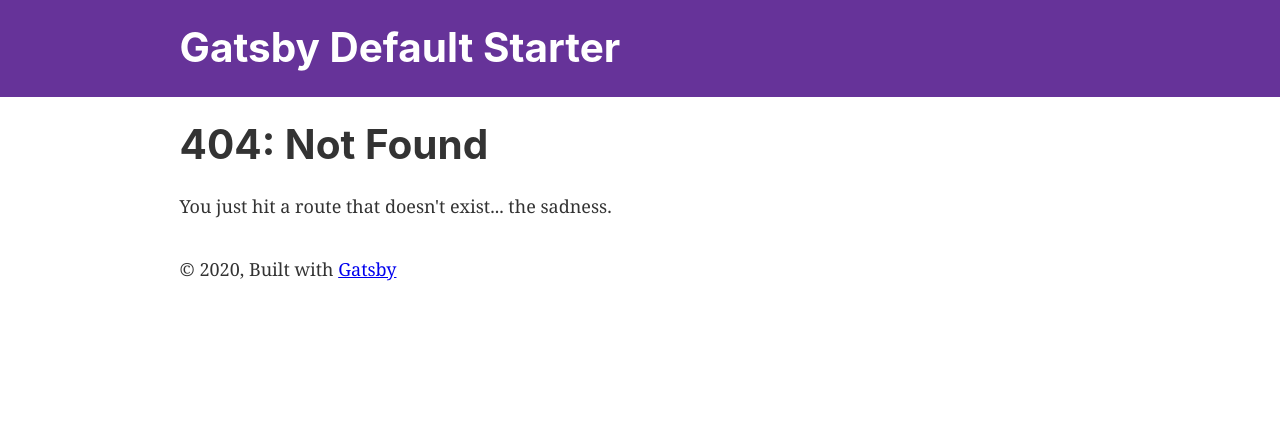
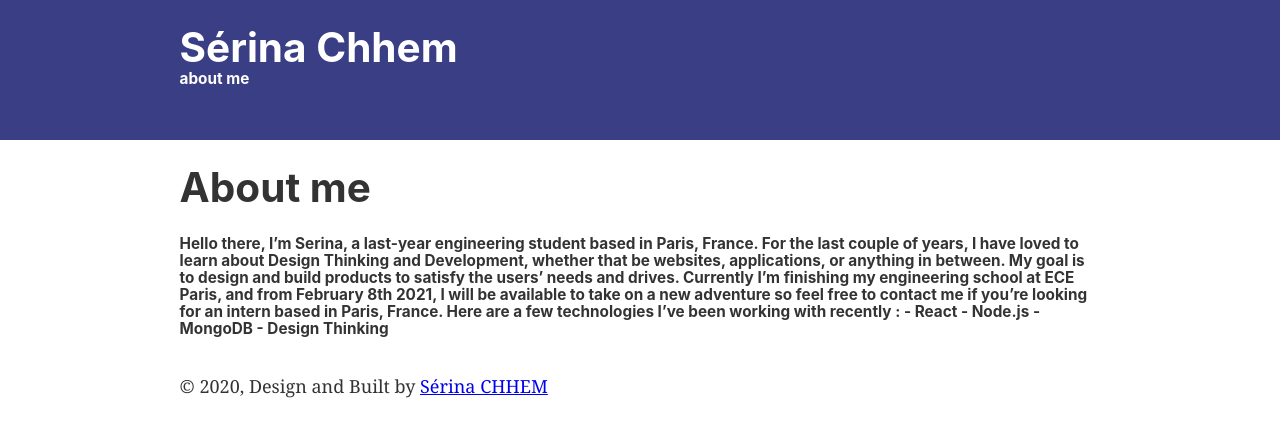
Before and after one commit to serina-chhem/portfolioGatsby, a Gatsby site: page /aboutme in a window 1280 px wide. Before the commit this address had no page. Built offline with nearby package versions, Linux system fonts and the light colour scheme; Gatsby itself is replaced by a stand-in of ours.

Commit message:
Creation pages

```diff
--- a/gatsby-config.js
+++ b/gatsby-config.js
@@ -1,8 +1,8 @@
 module.exports = {
   siteMetadata: {
-    title: `Gatsby Default Starter`,
-    description: `Kick off your next, great Gatsby project with this default starter. This barebones starter ships with the main Gatsby configuration files you might need.`,
-    author: `@gatsbyjs`,
+    title: `Sérina Chhem`,
+    description: `A student in design thinking and web development. `,
+    author: `Sérina Chhem`,
   },
   plugins: [
     `gatsby-plugin-react-helmet`,
--- /dev/null
+++ b/src/components/footer.js
@@ -0,0 +1,15 @@
+import React from "react"
+
+
+const Footer = () => {
+    return (
+        <footer style={{
+                marginTop: `2rem`
+                }}>
+                © {new Date().getFullYear()}, Design and Built by
+                {` `}
+                <a href="https://github.com/serina-chhem/portfolioGatsby">Sérina CHHEM</a>
+        </footer>
+    )
+}
+export default Footer
--- a/src/components/header.js
+++ b/src/components/header.js
@@ -5,7 +5,7 @@ import React from "react"
 const Header = ({ siteTitle }) => (
   <header
     style={{
-      background: `rebeccapurple`,
+      background: `#3A3F85`,
       marginBottom: `1.45rem`,
     }}
   >
@@ -27,6 +27,13 @@ const Header = ({ siteTitle }) => (
           {siteTitle}
         </Link>
       </h1>
+      <h5 >
+        <Link to="/aboutme/"
+            style={{
+            color: `white`,
+            textDecoration: `none`,
+          }}>about me</Link>
+      </h5>
     </div>
   </header>
 )
--- a/src/components/layout.js
+++ b/src/components/layout.js
@@ -34,13 +34,7 @@ const Layout = ({ children }) => {
         }}
       >
         <main>{children}</main>
-        <footer style={{
-          marginTop: `2rem`
-        }}>
-          © {new Date().getFullYear()}, Built with
-          {` `}
-          <a href="https://www.gatsbyjs.com">Gatsby</a>
-        </footer>
+
       </div>
     </>
   )
--- /dev/null
+++ b/src/pages/aboutme.js
@@ -0,0 +1,32 @@
+import React from 'react'
+import Footer from '../components/footer'
+import Layout from "../components/layout"
+import SEO from "../components/seo"
+
+const AboutPage = () => {
+
+    return(
+
+
+    <Layout>
+    <SEO title="About me" />
+    <h1>About me</h1>
+        <h5>
+Hello there, I’m Serina, a last-year engineering student based in Paris, France.
+
+For the last couple of years, I have loved to learn about Design Thinking and Development, whether that be websites, applications, or anything in between. My goal is to design and build products to satisfy the users’ needs and drives.
+
+Currently I’m finishing my engineering school at ECE Paris, and from February 8th  2021, I will be available to take on a new adventure so feel free to contact me if you’re looking for an intern based in Paris, France.
+
+Here are a few technologies I’ve been working with recently :
+
+- React
+- Node.js
+- MongoDB
+- Design Thinking </h5>
+<Footer></Footer>
+    </Layout>
+
+    )
+}
+export default AboutPage
--- a/src/pages/index.js
+++ b/src/pages/index.js
@@ -4,19 +4,33 @@ import { Link } from "gatsby"
 import Layout from "../components/layout"
 import Image from "../components/image"
 import SEO from "../components/seo"
+import Footer from "../components/footer"
 
-const IndexPage = () => (
-  <Layout>
+const IndexPage = () => {
+
+  return (
+    <Layout>
     <SEO title="Home" />
-    <h1>Hi people</h1>
-    <p>Welcome to your new Gatsby site.</p>
-    <p>Now go build something great.</p>
-    <div style={{ maxWidth: `300px`, marginBottom: `1.45rem` }}>
-      <Image />
-    </div>
-    <Link to="/page-2/">Go to page 2</Link> <br />
-    <Link to="/using-typescript/">Go to "Using TypeScript"</Link>
-  </Layout>
-)
+
+    <h1>A student in design thinking and web development. </h1>
+    <h2>If you are looking for an end-of-studies intern in Paris, France as a UX/UI Designer, Product Owner or Front-end Developper, I’m ready for some action !</h2>
+
+    <Footer></Footer>
+
+    </Layout>
+
+  )
+  // <Layout>
+  //   <SEO title="Home" />
+  //   <h1>A student in design thinking and web development. </h1>
+  //   <p>Welcome Gatsby site.</p>
+  //   <p>Now go great.</p>
+  //   <div style={{ maxWidth: `300px`, marginBottom: `1.45rem` }}>
+  //     <Image />
+  //   </div>
+  //   <Link to="/page-2/">Go to page 2</Link> <br />
+  //   <Link to="/using-typescript/">Go to "Using TypeScript"</Link>
+  // </Layout>
+  }
 
 export default IndexPage
```
Also changed, not shown: src/pages/page-2.js (deleted, +0 -16 lines), src/images/gatsby-astronaut.png (deleted), src/images/gatsby-icon.png (deleted), src/pages/contact.js (added), src/pages/work.js (added).
